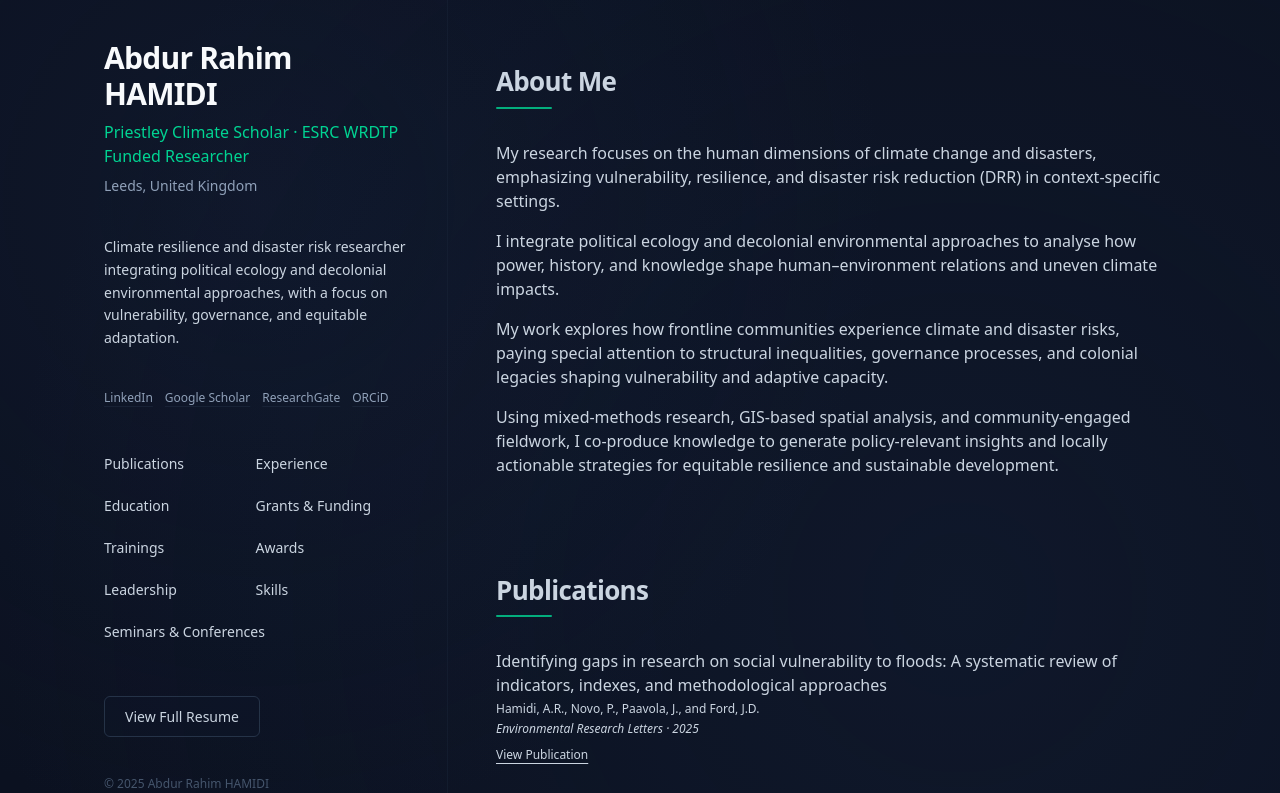
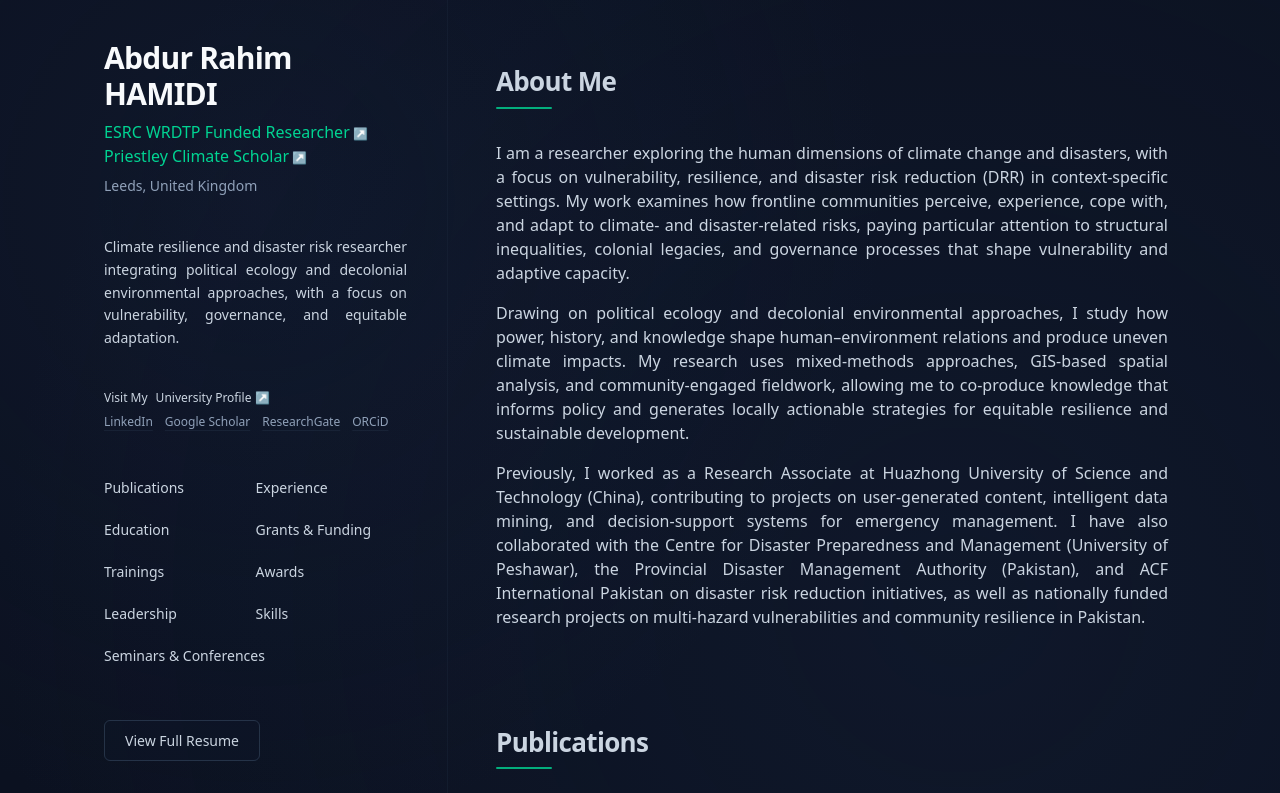
Before and after one commit to FarihaTang/abdur-rahim-hamidi-portfolio, a Next.js app in the folder climate-portfolio/: page / in a window 1280 px wide. Shown: the top 793 px of the page. Built offline with nearby package versions, Linux system fonts and the light colour scheme.

Commit message:
some content change

```diff
--- a/climate-portfolio/package.json
+++ b/climate-portfolio/package.json
@@ -12,6 +12,7 @@
     "framer-motion": "^12.23.24",
     "geist": "^1.5.1",
     "next": "16.0.5",
+    "next-themes": "^0.4.6",
     "react": "19.2.0",
     "react-dom": "19.2.0"
   },
--- a/climate-portfolio/src/app/components/Sidebar.tsx
+++ b/climate-portfolio/src/app/components/Sidebar.tsx
@@ -19,14 +19,33 @@ export default function Sidebar() {
         {/* Name */}
         <Reveal>
           <div>
-            <h1 className="text-3xl font-semibold tracking-tight text-slate-50">{profile.name}</h1>
-            <p className="text-text-secondary mt-2 font-medium text-emerald-400">{profile.title}</p>
+            <h1 className="text-3xl font-semibold tracking-tight text-slate-50 mb-2">
+              {profile.name}
+            </h1>
+            {profile.title.map(t => (
+              <p key={t.label}>
+                <a
+                  href={t.link}
+                  target="_blank"
+                  className="
+                text-text-secondary font-medium text-emerald-400
+                    hover:text-accent
+                    hover-glow
+                    transition-colors
+                    hover:text-emerald-300
+                  "
+                >
+                  {t.label}
+                  <span className="text-xs text-slate-400"> ↗</span>
+                </a>
+              </p>
+            ))}
             <p className="mt-2 text-sm text-slate-400">{profile.location}</p>
           </div>
         </Reveal>
         {/* Summary */}
         <Reveal delay={0.15}>
-          <p className="text-sm leading-relaxed max-w-xs">{profile.sidebarSummary}</p>
+          <p className="text-sm leading-relaxed max-w-xs text-justify">{profile.sidebarSummary}</p>
         </Reveal>
         {/* Contact */}
         {/* <div className="space-y-1 text-sm">
@@ -40,6 +59,27 @@ export default function Sidebar() {
         </div> */}
         {/* Links */}
         <Reveal delay={0.25}>
+          {/* University Profile */}
+          <div className="flex flex-wrap gap-2 font-medium text-xs mb-2">
+            <span className="font-normal">Visit My</span>
+            <Magnetic>
+              <a
+                href={profile.universityProfile}
+                target="_blank"
+                className="
+                    text-xs
+                    text-text-muted
+                    hover:text-accent
+                    hover-glow
+                    transition-colors
+                    hover:text-emerald-400
+                  "
+              >
+                University Profile
+              </a>
+              <span className="text-xs text-slate-400"> ↗</span>
+            </Magnetic>
+          </div>
           <div className="flex flex-wrap gap-3 text-xs font-medium text-slate-400">
             {profile.links.map(link => (
               <Magnetic key={link.label}>
@@ -91,6 +131,11 @@ export default function Sidebar() {
         <Reveal delay={0.35}>
           <ViewResumeButton></ViewResumeButton>
         </Reveal>
+
+        {/* Theme Toggle */}
+        {/* <Reveal delay={0.4}>
+          <ThemeToggle></ThemeToggle>
+        </Reveal> */}
       </div>
       {/* Footer */}
       <p className="text-xs text-text-faded mt-12 text-slate-600">
--- /dev/null
+++ b/climate-portfolio/src/app/components/ThemeToggle.tsx
@@ -0,0 +1,31 @@
+'use client';
+
+import { useTheme } from 'next-themes';
+import { useEffect, useState } from 'react';
+
+export default function ThemeToggle() {
+  const { theme, setTheme } = useTheme();
+  const [mounted, setMounted] = useState(false);
+
+  useEffect(() => setMounted(true), []);
+  if (!mounted) return null;
+
+  const isDark = theme === 'dark';
+
+  return (
+    <button
+      onClick={() => setTheme(isDark ? 'light' : 'dark')}
+      className="
+        px-3 py-1.5
+        rounded-md
+        border border-slate-600/40
+        dark:border-slate-700/60
+        bg-white/40 dark:bg-black/20
+        transition-all
+        hover:bg-white/70 dark:hover:bg-black/40
+      "
+    >
+      {isDark ? 'Light Mode' : 'Dark Mode'}
+    </button>
+  );
+}
--- a/climate-portfolio/src/app/globals.css
+++ b/climate-portfolio/src/app/globals.css
@@ -1,26 +1,31 @@
-/* Tailwind v4 style entry */
 @import 'tailwindcss';
 
-/* Global typography & colors */
+/* 先把公共的最小高度放在一起 */
 html,
 body {
+  min-height: 100%;
+}
+
+/* 🌞 Light Theme（默认） */
+html {
+  background: #f7f9fc; /* 浅色干净背景 */
+  color: #0f172a; /* 深一点的文字色 */
+}
+
+/* 🌙 Dark Theme */
+html.dark {
   background: radial-gradient(900px circle at 20% 25%, rgba(34, 52, 90, 0.18), transparent 70%),
-    radial-gradient(1200px circle at 75% 75%, rgba(27, 43, 73, 0.25), transparent 80%), #0b1120; /* <<< 新主背景，高级深空蓝 */
+    radial-gradient(1200px circle at 75% 75%, rgba(27, 43, 73, 0.25), transparent 80%), #0b1120;
   background-attachment: fixed;
   color: #cbd5e1;
 }
 
-/* Smooth scrolling */
-html {
-  scroll-behavior: smooth;
-}
-
-/* Subtle noise texture (optional) */
-/* body::before {
+/* 如果你之前有 noise 纹理，也可以只在 dark 模式下加 */
+/* html.dark body::before {
   content: '';
   position: fixed;
   inset: 0;
+  background-image: url('/noise.png');
+  opacity: 0.025;
   pointer-events: none;
-  background-image: url('/noise.png');
-  opacity: 0.03;
 } */
--- a/climate-portfolio/src/app/layout.tsx
+++ b/climate-portfolio/src/app/layout.tsx
@@ -1,4 +1,5 @@
 import type { Metadata } from 'next';
+import { ThemeProvider } from 'next-themes';
 import './globals.css';
 // import { GeistSans } from 'geist/font/sans';
 // import { GeistMono } from 'geist/font/mono';
@@ -15,8 +16,12 @@ export default function RootLayout({
   children: React.ReactNode;
 }>) {
   return (
-    <html lang="en">
-      <body className={`relative`}>{children}</body>
+    <html lang="en" suppressHydrationWarning>
+      <body>
+        <ThemeProvider attribute="class" defaultTheme="dark" enableSystem={false}>
+          {children}
+        </ThemeProvider>
+      </body>
     </html>
   );
 }
--- a/climate-portfolio/src/app/lib/data.ts
+++ b/climate-portfolio/src/app/lib/data.ts
@@ -5,7 +5,16 @@
 --------------------------*/
 export const profile = {
   name: 'Abdur Rahim HAMIDI',
-  title: 'Priestley Climate Scholar · ESRC WRDTP Funded Researcher',
+  title: [
+    {
+      label: 'ESRC WRDTP Funded Researcher',
+      link: 'https://wrdtp.ac.uk/information-for-award-holders/esrc-phd-students/#CEL',
+    },
+    {
+      label: 'Priestley Climate Scholar',
+      link: 'https://climate.leeds.ac.uk/profile_type/priestley-scholar/',
+    },
+  ],
   location: 'Leeds, United Kingdom',
   email: 'hamidi.abdur@yahoo.com',
   phone: '+44 74435224',
@@ -14,12 +23,12 @@ export const profile = {
 
   sidebarSummary:
     'Climate resilience and disaster risk researcher integrating political ecology and decolonial environmental approaches, with a focus on vulnerability, governance, and equitable adaptation.',
+  universityProfile: 'https://environment.leeds.ac.uk/see/pgr/11967/abdur-rahim-hamidi',
 
   summary: [
-    'My research focuses on the human dimensions of climate change and disasters, emphasizing vulnerability, resilience, and disaster risk reduction (DRR) in context-specific settings.',
-    'I integrate political ecology and decolonial environmental approaches to analyse how power, history, and knowledge shape human–environment relations and uneven climate impacts.',
-    'My work explores how frontline communities experience climate and disaster risks, paying special attention to structural inequalities, governance processes, and colonial legacies shaping vulnerability and adaptive capacity.',
-    'Using mixed-methods research, GIS-based spatial analysis, and community-engaged fieldwork, I co-produce knowledge to generate policy-relevant insights and locally actionable strategies for equitable resilience and sustainable development.',
+    'I am a researcher exploring the human dimensions of climate change and disasters, with a focus on vulnerability, resilience, and disaster risk reduction (DRR) in context-specific settings. My work examines how frontline communities perceive, experience, cope with, and adapt to climate- and disaster-related risks, paying particular attention to structural inequalities, colonial legacies, and governance processes that shape vulnerability and adaptive capacity.',
+    'Drawing on political ecology and decolonial environmental approaches, I study how power, history, and knowledge shape human–environment relations and produce uneven climate impacts. My research uses mixed-methods approaches, GIS-based spatial analysis, and community-engaged fieldwork, allowing me to co-produce knowledge that informs policy and generates locally actionable strategies for equitable resilience and sustainable development.',
+    'Previously, I worked as a Research Associate at Huazhong University of Science and Technology (China), contributing to projects on user-generated content, intelligent data mining, and decision-support systems for emergency management. I have also collaborated with the Centre for Disaster Preparedness and Management (University of Peshawar), the Provincial Disaster Management Authority (Pakistan), and ACF International Pakistan on disaster risk reduction initiatives, as well as nationally funded research projects on multi-hazard vulnerabilities and community resilience in Pakistan.',
   ],
 
   links: [
--- a/climate-portfolio/src/app/page.tsx
+++ b/climate-portfolio/src/app/page.tsx
@@ -33,7 +33,7 @@ export default function Page() {
         <Section id="about" title="About Me" immediate>
           {profile.summary.map((p, i) => (
             <Reveal key={i} delay={i * 0.15}>
-              <p className="text-text-body">{p}</p>
+              <p className="text-text-body text-justify">{p}</p>
             </Reveal>
           ))}
         </Section>
--- /dev/null
+++ b/climate-portfolio/tailwind.config.js
@@ -0,0 +1,26 @@
+module.exports = {
+  darkMode: 'class', // ★★ 这是关键！！
+  content: ['./app/**/*.{ts,tsx}', './components/**/*.{ts,tsx}'],
+  theme: {
+    extend: {
+      colors: {
+        light: {
+          bg: '#f7f9fc', // 浅色背景
+          primary: '#0f172a', // 主文字
+          secondary: '#334155', // 次文字
+          muted: '#64748b', // 淡文字
+          accent: '#2563eb', // 强调蓝
+          border: 'rgba(0,0,0,0.12)',
+        },
+        dark: {
+          bg: '#0b1120', // 深色背景
+          primary: '#f1f5f9',
+          secondary: '#e2e8f0',
+          muted: '#94a3b8',
+          accent: '#60a5fa', // 发光蓝
+          border: 'rgba(255,255,255,0.12)',
+        },
+      },
+    },
+  },
+};
--- a/climate-portfolio/tailwind.congif.js
+++ /dev/null
@@ -1,23 +0,0 @@
-export default {
-  theme: {
-    extend: {
-      colors: {
-        background: '#0b1120',
-        layer1: 'rgba(27, 43, 73, 0.25)',
-        layer2: 'rgba(34, 52, 90, 0.18)',
-
-        text: {
-          primary: '#f1f5f9',
-          secondary: '#e2e8f0',
-          body: '#cbd5e1',
-          muted: '#94a3b8',
-          faded: '#64748b',
-        },
-
-        accent: '#60a5fa',
-
-        spotlight: 'rgba(255,255,255,0.22)',
-      },
-    },
-  },
-};
```
Also changed, not shown: climate-portfolio/eslint.config.mjs (+7 -7 lines), 1 other file (tests, documents, lock files or other folders).
